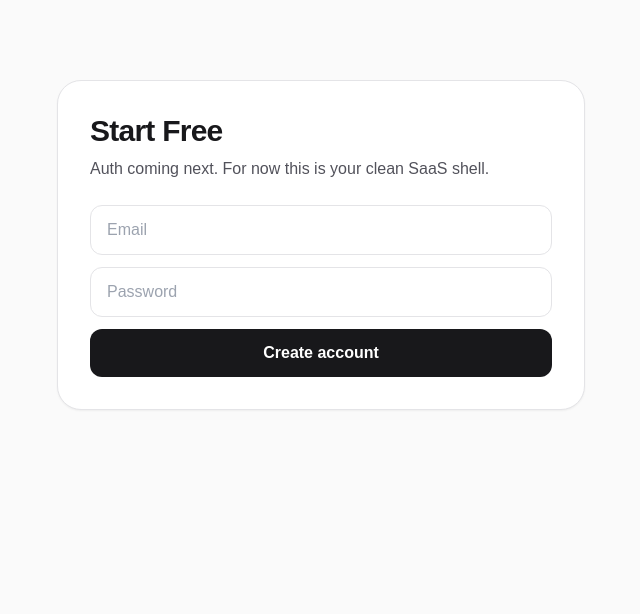
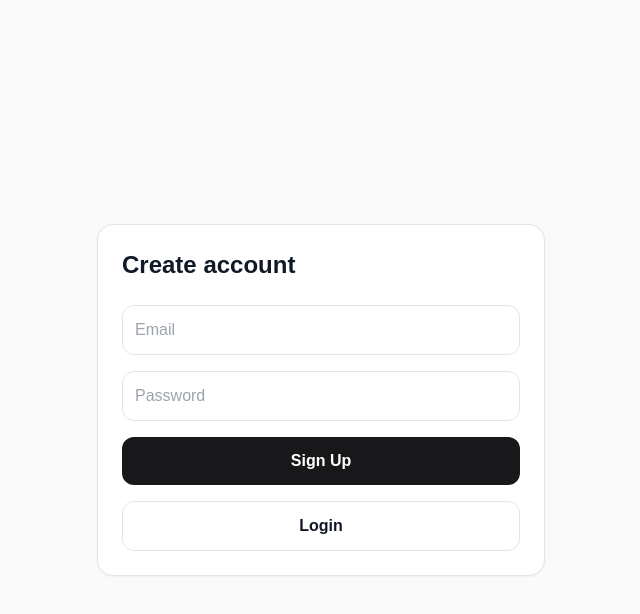
Before and after one commit to KristineMK72/money-control-saas, a Next.js app: page /signup in a window 1280 px wide. Shown: the top 614 px of the page, without its empty margins (319-959 px from the left). Built offline with nearby package versions, Linux system fonts and the light colour scheme; no server answers.

Commit message:
Update page.tsx

```diff
--- a/app/signup/page.tsx
+++ b/app/signup/page.tsx
@@ -1,29 +1,80 @@
+"use client";
+
+import { useState } from "react";
+import { supabase } from "@/lib/supabaseClient";
+
 export default function SignupPage() {
+  const [email, setEmail] = useState("");
+  const [password, setPassword] = useState("");
+  const [message, setMessage] = useState("");
+
+  async function handleSignup(e: React.FormEvent) {
+    e.preventDefault();
+
+    const { error } = await supabase.auth.signUp({
+      email,
+      password,
+    });
+
+    if (error) {
+      setMessage(error.message);
+    } else {
+      setMessage("Check your email to confirm signup.");
+    }
+  }
+
+  async function handleLogin(e: React.FormEvent) {
+    e.preventDefault();
+
+    const { error } = await supabase.auth.signInWithPassword({
+      email,
+      password,
+    });
+
+    if (error) {
+      setMessage(error.message);
+    } else {
+      setMessage("Logged in!");
+    }
+  }
+
   return (
-    <main className="min-h-screen bg-zinc-50 text-zinc-900">
-      <div className="mx-auto max-w-xl px-6 py-20">
-        <div className="rounded-3xl border border-zinc-200 bg-white p-8 shadow-sm">
-          <h1 className="text-3xl font-black tracking-tight">Start Free</h1>
-          <p className="mt-2 text-zinc-600">
-            Auth coming next. For now this is your clean SaaS shell.
-          </p>
+    <main className="min-h-screen bg-zinc-50 flex items-center justify-center">
+      <div className="w-full max-w-md rounded-2xl bg-white border border-zinc-200 p-6 shadow-sm">
+        <h1 className="text-2xl font-black">Create account</h1>
 
-          <div className="mt-6 grid gap-3">
+        <form onSubmit={handleSignup} className="mt-6 space-y-4">
           <input
             type="email"
             placeholder="Email"
-              className="rounded-xl border border-zinc-200 px-4 py-3"
+            className="w-full rounded-xl border border-zinc-200 p-3"
+            value={email}
+            onChange={(e) => setEmail(e.target.value)}
           />
+
           <input
             type="password"
             placeholder="Password"
-              className="rounded-xl border border-zinc-200 px-4 py-3"
+            className="w-full rounded-xl border border-zinc-200 p-3"
+            value={password}
+            onChange={(e) => setPassword(e.target.value)}
           />
-            <button className="rounded-xl bg-zinc-900 px-4 py-3 font-semibold text-white">
-              Create account
+
+          <button className="w-full rounded-xl bg-zinc-900 text-white p-3 font-semibold">
+            Sign Up
           </button>
-          </div>
-        </div>
+        </form>
+
+        <button
+          onClick={handleLogin}
+          className="mt-4 w-full rounded-xl border border-zinc-200 p-3 font-semibold"
+        >
+          Login
+        </button>
+
+        {message && (
+          <p className="mt-4 text-sm text-zinc-600">{message}</p>
+        )}
       </div>
     </main>
   );
```
Lines whose indentation alone changed are shown as unchanged.
